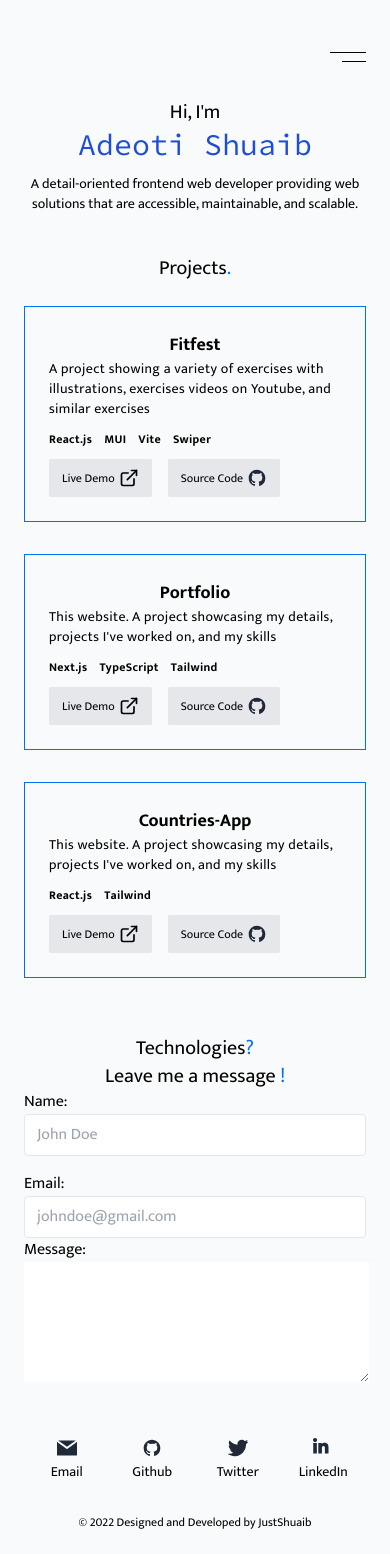
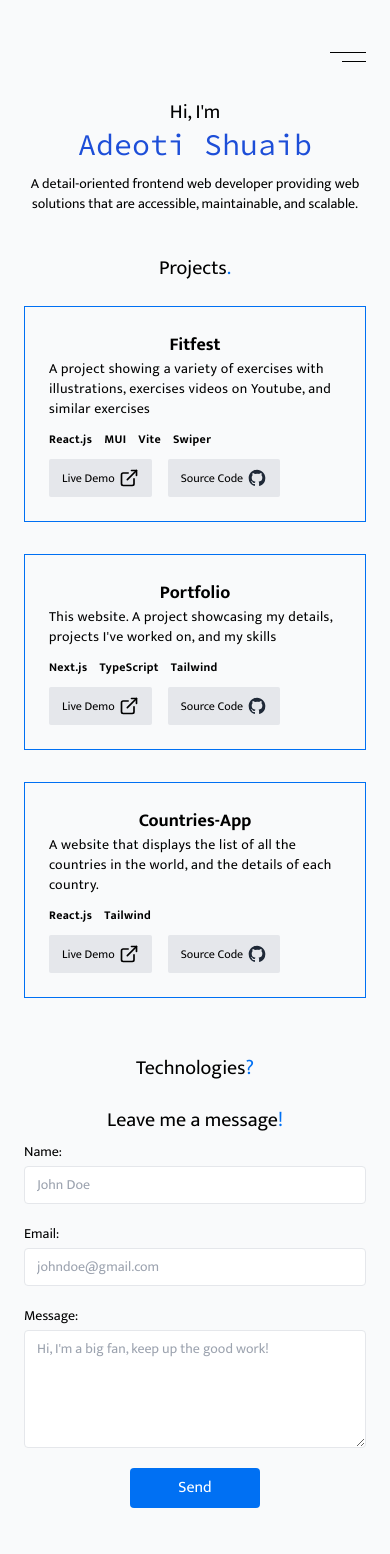
Before and after one commit to JustShuaib/portfolio, a Next.js app: page / in a window 390 px wide. Shown: the top 1554 px of the page. Built offline with nearby package versions, Linux system fonts and the light colour scheme.

Commit message:
fixed mobile navbar

```diff
--- a/components/contact.tsx
+++ b/components/contact.tsx
@@ -1,36 +1,55 @@
 const Contact = () => {
   return (
-    <form>
+    <form className="my-6 md:mx-auto md:max-w-xl">
       <h2 className="text-center text-xl md:text-2xl">
-        Leave me a message <span className="text-royal-blue">!</span>
+        Leave me a message<span className="text-royal-blue">!</span>
       </h2>
-      <div className="flex flex-col gap-y-4">
-        <div className="flex flex-col items-start">
-          <label htmlFor="name">Name:</label>
+      <div className="mt-2 flex flex-col gap-4 md:flex-row">
+        <div className="flex basis-full flex-col items-start gap-y-1">
+          <label htmlFor="name" className="text-sm md:text-base">
+            Name:
+          </label>
           <input
             type="text"
             id="name"
             placeholder="John Doe"
-            className="w-full rounded border py-2 px-3 dark:bg-transparent placeholder:dark:text-gray-300"
+            className="w-full rounded border py-2 px-3 text-sm focus:border-gray-500 focus:outline-0 dark:bg-transparent placeholder:dark:text-gray-300 md:py-3"
           />
           <p></p>
         </div>
-        <div className="flex flex-col">
-          <label htmlFor="email">Email:</label>
+        <div className="flex basis-full flex-col gap-y-1">
+          <label htmlFor="email" className="text-sm md:text-base">
+            Email:
+          </label>
           <input
             type="email"
             id="email"
             placeholder="johndoe@gmail.com"
-            className="rounded border py-2 px-3 dark:bg-transparent placeholder:dark:text-gray-300"
+            className="rounded border py-2 px-3 text-sm focus:border-gray-500 focus:outline-0 dark:bg-transparent placeholder:dark:text-gray-300 md:py-3"
           />
           <p></p>
         </div>
       </div>
-      <div>
-        <label htmlFor="message">Message:</label>
-        <textarea name="message" id="message" cols={30} rows={5}></textarea>
+      <div className="my-4 flex flex-col gap-y-1">
+        <label htmlFor="message" className="text-sm md:text-base">
+          Message:
+        </label>
+        <textarea
+          name="message"
+          id="message"
+          placeholder="Hi, I'm a big fan, keep up the good work!"
+          cols={30}
+          rows={5}
+          className="rounded border py-2 px-3 text-sm focus:border-gray-500 focus:outline-0 dark:bg-transparent placeholder:dark:text-gray-300 md:py-3"
+        ></textarea>
         <p></p>
       </div>
+      <button
+        type="submit"
+        className="mx-auto block rounded bg-royal-blue py-2 px-12 capitalize text-white hover:bg-opacity-80 md:py-2.5 md:px-16"
+      >
+        send
+      </button>
     </form>
   );
 };
--- a/components/navbar.tsx
+++ b/components/navbar.tsx
@@ -35,12 +35,12 @@ const Navbar = () => {
           className="relative top-5 z-20 flex flex-col items-end transition-all duration-700 ease-in-out"
         >
           <span
-            className={`my-1 h-px bg-black transition-all duration-200 ease-linear dark:bg-white ${
+            className={`my-1 h-px bg-black transition-all duration-300 ease-linear dark:bg-white ${
               navOpen ? "w-8 rotate-45" : "w-9"
             }`}
           ></span>
           <span
-            className={`my-1 h-px bg-black transition-all duration-200 ease-linear dark:bg-white ${
+            className={`my-1 h-px bg-black transition-all duration-300 ease-linear dark:bg-white ${
               navOpen ? "relative -top-2 w-8 -rotate-45" : "w-6"
             }`}
           ></span>
@@ -48,7 +48,7 @@ const Navbar = () => {
       </div>
       <div
         className={`fixed left-0 top-0 z-10 min-h-screen w-full bg-gray-300 bg-opacity-20 backdrop-blur-sm transition-all duration-500 dark:bg-black dark:bg-opacity-10 md:visible md:static md:min-h-0 md:w-auto md:translate-x-0 ${
-          navOpen ? "visible translate-x-0" : "invisible translate-x-96"
+          navOpen ? "translate-x-0" : "translate-x-[100rem]"
         }`}
       >
         <div
--- a/components/projects.tsx
+++ b/components/projects.tsx
@@ -8,7 +8,7 @@ const Projects = ({ projects }: { projects: projectTypes[] }) => {
       <h2 className="text-center text-xl md:text-2xl">
         Projects<span className="text-royal-blue">.</span>
       </h2>
-      <ul className="my-6 grid gap-8 md:grid-cols-3">
+      <ul className="my-6 grid gap-8 md:grid-cols-2 lg:grid-cols-3">
         {projects.map(({ id, name, about, stack, demo, code }) => (
           <li
             key={id}
--- a/pages/index.tsx
+++ b/pages/index.tsx
@@ -30,8 +30,7 @@ const Home = ({ projects }: { projects: projectTypes[] }) => {
         }
       >
         <Navbar />
-        <main className="p-6">
-          <header className="text-center">
+        <header className="p-6 pb-0 text-center">
           <h1 className="text-xl">
             Hi, I&apos;m{" "}
             <span
@@ -45,6 +44,7 @@ const Home = ({ projects }: { projects: projectTypes[] }) => {
             that are accessible, maintainable, and scalable.
           </p>
         </header>
+        <main className="px-6">
           <Projects projects={projects} />
           <section>
             <h2 className="text-center text-xl md:text-2xl">
--- a/projects.json
+++ b/projects.json
@@ -19,7 +19,7 @@
     {
       "id": "3",
       "name": "countries-app",
-      "about": "This website. A project showcasing my details, projects I've worked on, and my skills",
+      "about": "A website that displays the list of all the countries in the world, and the details of each country.",
       "stack": ["React.js", "Tailwind"],
       "demo": "https://fitfest.vercel.app",
       "code": "https://github.com/JustShuaib/portfolio"
```
Lines whose indentation alone changed are shown as unchanged.
